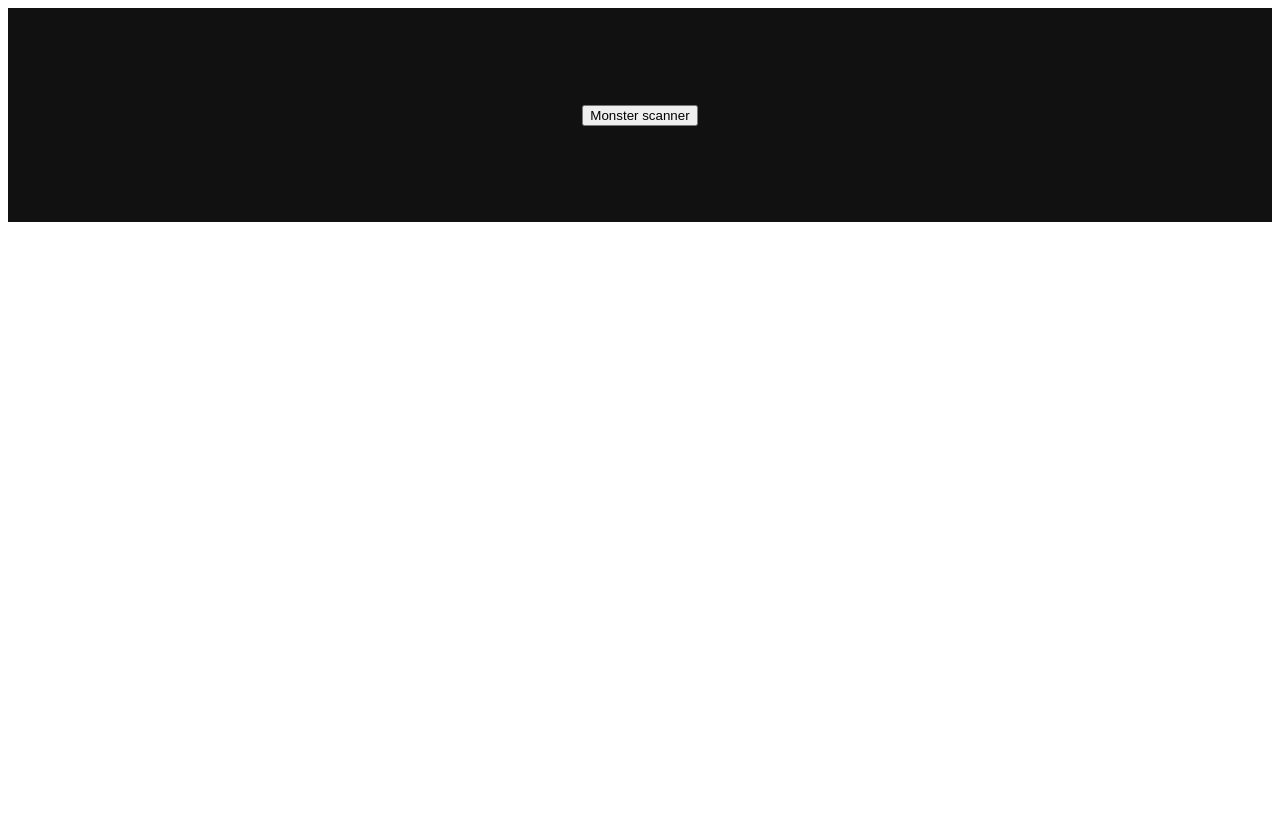
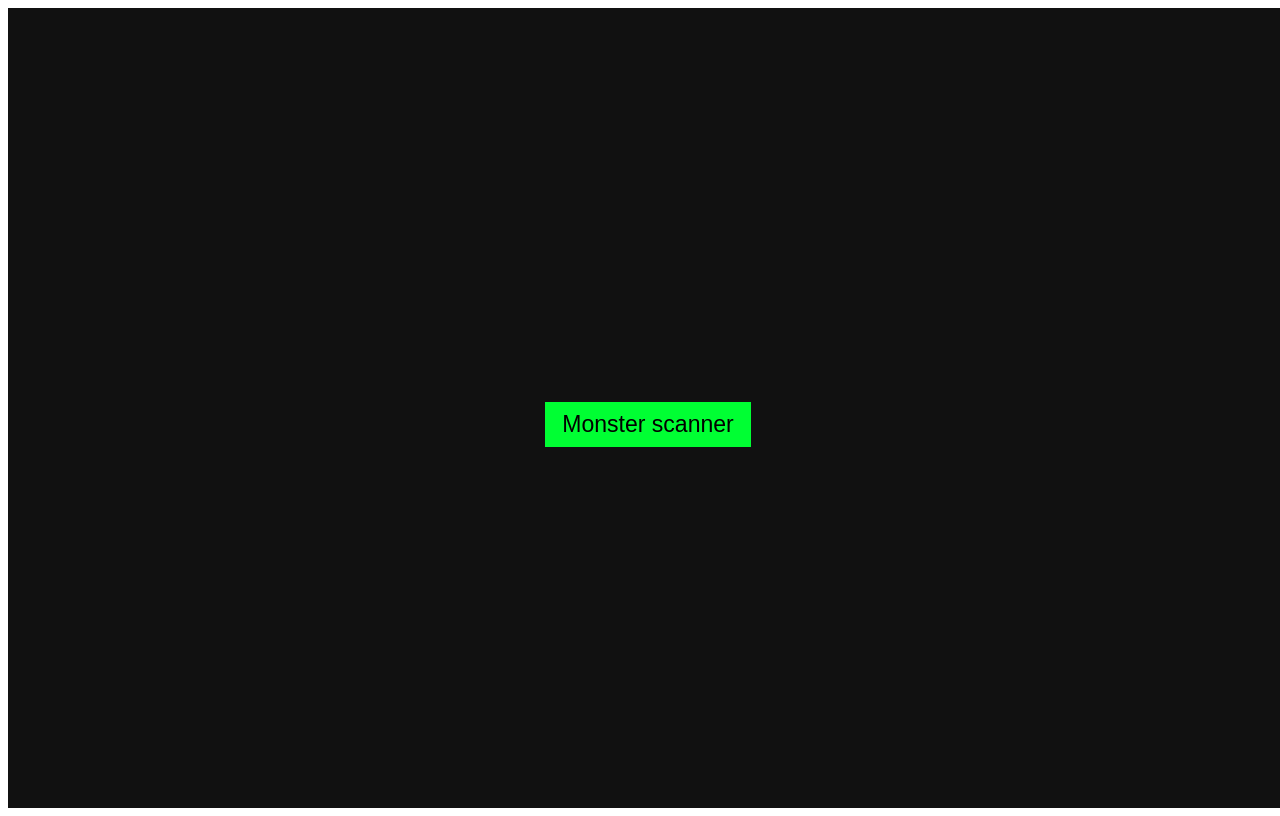
Before and after one commit to joelbrewster/monster-scanner, a Gatsby site: page / in a window 1280 px wide. Built offline with nearby package versions, Linux system fonts and the light colour scheme; Gatsby itself is replaced by a stand-in of ours.

Commit message:
Fluff for app flow

```diff
--- a/src/pages/index.js
+++ b/src/pages/index.js
@@ -6,7 +6,20 @@ const pageStyles = {
   padding: 96,
   fontFamily: "-apple-system, Roboto, sans-serif, serif",
   backgroundColor: "#111", // Dark background color
-  color: "#eee", // Light foreground color
+  color: "#00ff33", // Green text color
+  margin: 0, // Remove default margin
+  minHeight: "100vh", // Minimum height of 100% viewport height
+  display: "flex",
+  flexDirection: "column",
+  justifyContent: "center",
+  alignItems: "center",
+  width: "100vw",
+  fontSize: "120%", // Increase font size by 20%
+  padding: "0",
+};
+
+const contentStyle = {
+  fontSize: "2rem",
 };
 
 const radarBeamAnimation = keyframes`
@@ -21,14 +34,33 @@ const radarBeamAnimation = keyframes`
 const blipsAnimation = keyframes`
   from {
     transform: translate(0, 0);
+    opacity: 1;
   }
   to {
     transform: translate(${() => Math.random() * 100}vw, ${() =>
   Math.random() * 100}vh);
+    opacity: 0;
+  }
+`;
+
+const StyledButton = styled.button`
+  background-color: #00ff33; /* Green background */
+  color: #000; /* Green text color */
+  border: 0.1rem solid #00ff33; /* Green border */
+  font-size: 120%; /* Increase font size by 20% */
+  padding: 8px 16px;
+  margin: 40px 8px 8px;
+  cursor: pointer;
+  transition: background-color 0.3s, color 0.3s;
+
+  &:hover {
+    background-color: transparent;
+    color: #00ff33; /* Green on hover */
   }
 `;
 
 const StyledRadar = styled.div`
+  margin: auto; /* Center the radar horizontally and vertically */
   background: -webkit-radial-gradient(
       center,
       rgba(0, 255, 51, 0.3) 0%,
@@ -58,18 +90,22 @@ const StyledRadar = styled.div`
   border: 0.2rem solid #00ff33;
   overflow: hidden;
   position: relative;
+  opacity: ${({ visible }) => (visible ? 1 : 0)};
+  transition: opacity 5s ease-in-out; /* Adjusted transition duration */
 
   .blip {
     content: " ";
     display: block;
     position: absolute;
-    width: 5px;
-    height: 5px;
+    width: 20px;
+    height: 20px;
     border-radius: 50%;
     background-color: #00ff33; /* Same green color */
-    animation: ${blipsAnimation} 10s infinite; /* Longer animation duration */
-    animation-timing-function: linear;
-    animation-delay: 1.4s; /* Delay added to start animation after radar beam */
+    animation: ${({ visible }) =>
+      visible
+        ? `${blipsAnimation} 5s linear`
+        : "none"}; /* Adjusted animation */
+    animation-fill-mode: forwards; /* Keep final animation state */
     transform: translate(0, 0); /* Starting position */
   }
 
@@ -97,9 +133,10 @@ const Radar = ({ visible }) => {
   const [blips, setBlips] = useState([]);
 
   useEffect(() => {
+    let blipInterval;
     if (visible) {
-      const interval = setInterval(() => {
-        if (Math.random() < 0.5) {
+      blipInterval = setInterval(() => {
+        if (Math.random() < 0.1) {
           const newBlips = [...blips];
           newBlips.push({
             x: Math.random() * 100 + "vw",
@@ -107,17 +144,22 @@ const Radar = ({ visible }) => {
           });
           setBlips(newBlips);
         }
-      }, 500);
+      }, 100);
+    }
 
-      return () => clearInterval(interval);
-    }
+    const removeBlipsTimeout = setTimeout(() => {
+      clearInterval(blipInterval);
+      setBlips([]);
+    }, 1500);
+
+    return () => {
+      clearInterval(blipInterval);
+      clearTimeout(removeBlipsTimeout);
+    };
   }, [visible, blips]);
 
   return (
-    <StyledRadar
-      className="radar"
-      style={{ display: visible ? "block" : "none" }}
-    >
+    <StyledRadar className="radar" visible={visible}>
       {blips.map((blip, index) => (
         <div
           className="blip"
@@ -132,28 +174,39 @@ const Radar = ({ visible }) => {
 const IndexPage = () => {
   const [scanning, setScanning] = useState(false);
   const [showMessage, setShowMessage] = useState(false);
+  const [hideScannerButton, setHideScannerButton] = useState(false);
+
+  useEffect(() => {
+    let timeout;
+    if (scanning) {
+      timeout = setTimeout(() => {
+        setShowMessage(true);
+        setHideScannerButton(false);
+      }, 20000); // 20 seconds
+    }
+    return () => clearTimeout(timeout);
+  }, [scanning]);
 
   const startScan = () => {
     setScanning(true);
     setShowMessage(false); // Reset message when starting scan
-    setTimeout(() => {
-      setScanning(false);
-      setShowMessage(true);
-    }, 20000);
+    setHideScannerButton(true); // Hide scanner button when starting scan
   };
 
   return (
     <main style={pageStyles}>
       {showMessage ? (
         <>
-          <div>No monsters found, everything is safe</div>
-          <button onClick={startScan}>Scan again</button>{" "}
+          <div style={contentStyle}>No monsters found, everything is safe</div>
+          <StyledButton onClick={startScan}>Scan again</StyledButton>{" "}
           {/* Button to redo scan */}
         </>
       ) : (
         <>
-          <button onClick={startScan}>Monster scanner</button>
-          <Radar visible={scanning} />
+          {!hideScannerButton && (
+            <StyledButton onClick={startScan}>Monster scanner</StyledButton>
+          )}
+          {scanning && <Radar visible={scanning} />}
         </>
       )}
     </main>
```
